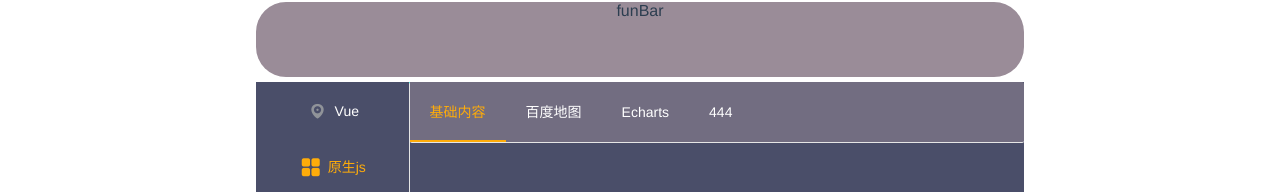
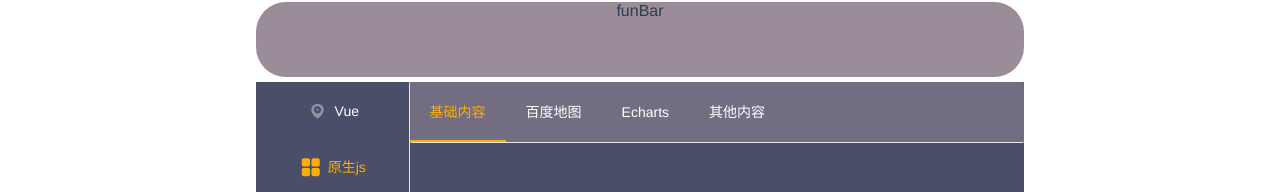
Before and after one commit to lioshounet/liteBlog, a Vue app: page / in a window 1280 px wide. Shown: the part 403-595 px from the top of the page. Built offline with nearby package versions, Linux system fonts and the light colour scheme.

Commit message:
添加色卡2

```diff
--- a/src/main.js
+++ b/src/main.js
@@ -15,7 +15,7 @@ Vue.config.productionTip = false
 
 const store = new Vuex.Store({
   state: {
-    tianhao: "444"
+    tianhao: "其他内容"
   },
 
 })
```
Also changed, not shown: public/色卡plus.png (added).
